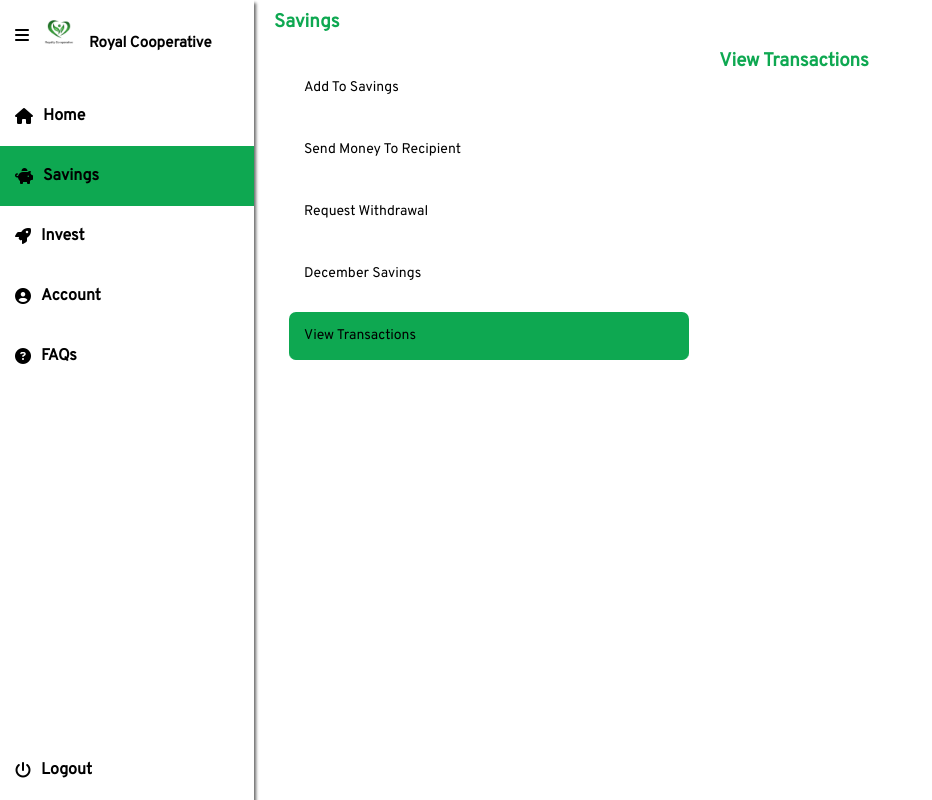
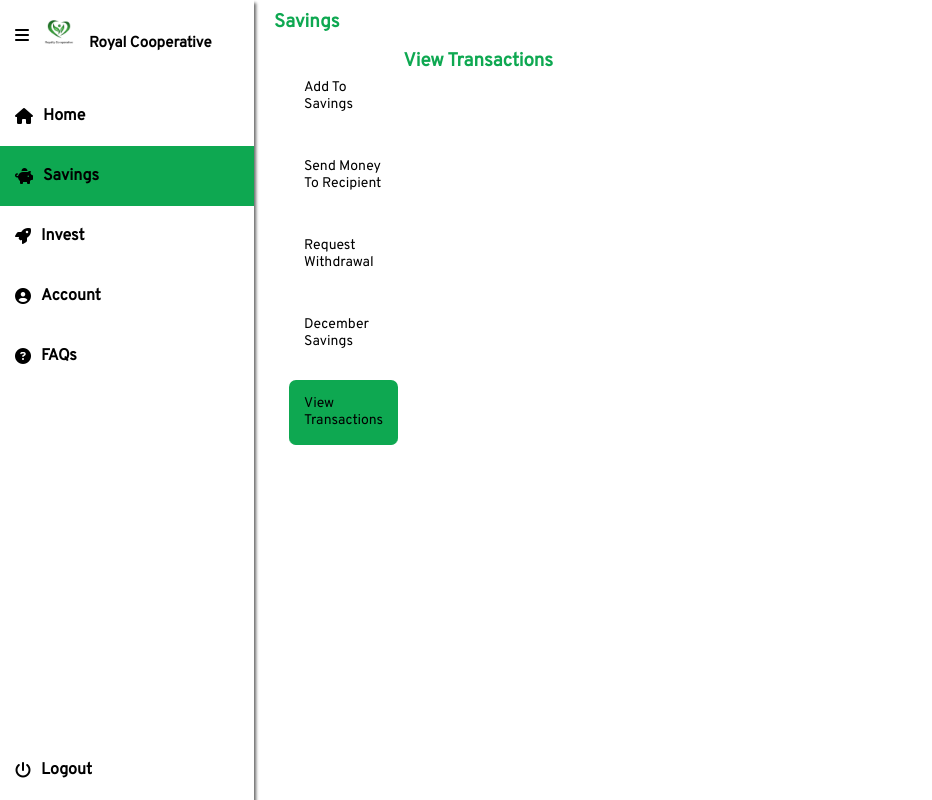
Before and after one commit to oluwatoba1/rc2, a React (Create React App) app: page /savings/view-transactions in a window 1280 px wide. Shown: the whole page, without its empty margins (0-932 px from the left). Built offline with nearby package versions, Linux system fonts and the light colour scheme.

Commit message:
Sidebar Toggle

```diff
--- a/src/components/savings/Savings.css
+++ b/src/components/savings/Savings.css
@@ -1,7 +1,7 @@
-h3 {
+.savingsContainer h3 {
 	width: 100vw;
 }
-.savingsContainer {
+.savingsWrapper {
 	display: grid;
 	grid-template-columns: 30% 75%;
 	column-gap: var(--padding);
@@ -35,7 +35,7 @@ h3 {
 }
 
 @media (max-width: 640px) {
-	.savingsContainer {
+	.savingsWrapper {
 		grid-template-columns: repeat(1, 1fr);
 	}
 
--- a/src/components/savings/Savings.js
+++ b/src/components/savings/Savings.js
@@ -16,8 +16,9 @@ import ViewTransactions from './ViewTransactions';
 const Savings = () => {
 	return (
 		<Router>
+			<div className=".savingsContainer">
 				<h3>Savings</h3>
-			<div className="savingsContainer">
+				<div className="savingsWrapper">
 					<div className="savingsBody">
 						<NavLink activeClassName="active" to="/savings/add">
 							<i className="" />
@@ -57,6 +58,7 @@ const Savings = () => {
 						</Switch>
 					</div>
 				</div>
+			</div>
 		</Router>
 	);
 };
```
Lines whose indentation alone changed are shown as unchanged.
